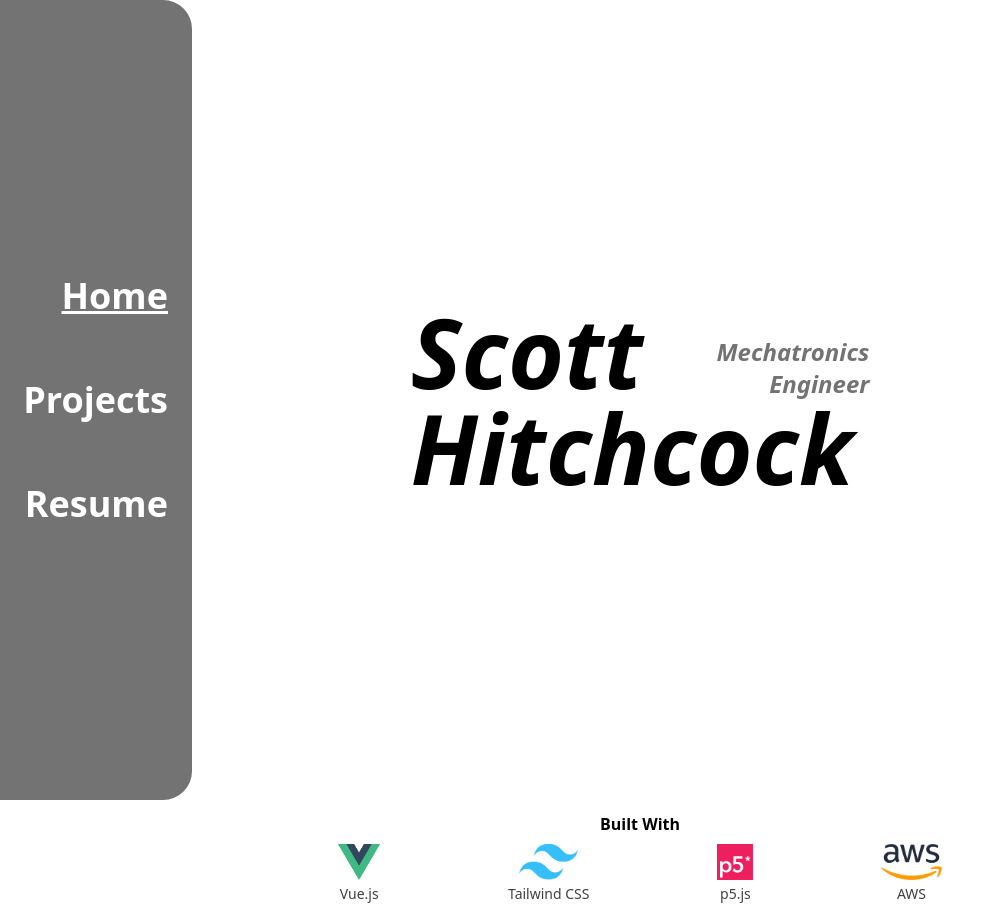
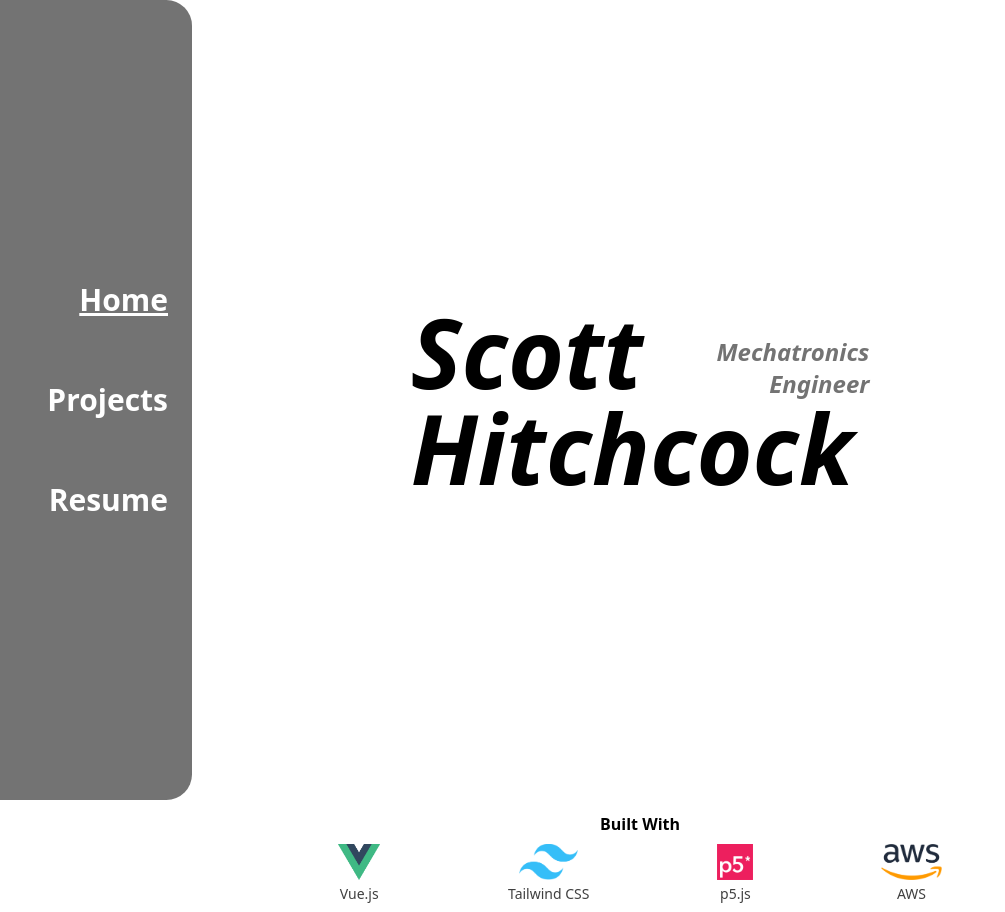
Before and after one commit to scotthitch/s-hitchcock-website, a Vue app: page / in a window 1280 px wide. Both pictures are taken after a click on the link 24 px from the left and 400 px from the top of the page. Shown: the whole page, without its empty margins (0-1005 px from the left). Built offline with nearby package versions, Linux system fonts and the light colour scheme.

Commit message:
feat: make expanded navbar less rounded

```diff
--- a/src/components/NavBar.vue
+++ b/src/components/NavBar.vue
@@ -75,7 +75,7 @@ onUnmounted(() => {
                 class="flex flex-col justify-center items-center nav-bar-background"
                 :class="
                     isNavBarExpanded
-                        ? 'h-[100svh] w-[40svw] sm:w-[30svw] md:w-[25svw] lg:w-[20svw] xl:w-[15svw] rounded-r-[1.8rem]'
+                        ? 'h-[100svh] w-[40svw] sm:w-[30svw] md:w-[25svw] lg:w-[20svw] xl:w-[15svw] rounded-r-[1.6rem]'
                         : 'h-24 w-12 rounded-r-[2.0rem]'
                 "
                 style="background-color: rgba(0, 0, 0, 0.55)"
@@ -97,7 +97,7 @@ onUnmounted(() => {
                         <div
                             v-for="(navBarRoute, index) in navBarRoutes"
                             v-bind:key="index"
-                            class="text-white hover:scale-110 opacity-100 text-2xl xs:text-3xl sm:text-4xl navbarRoute font-bold"
+                            class="text-white hover:scale-110 opacity-100 text-2xl xs:text-3xl navbarRoute font-bold"
                         >
                             <div class="flex flex-row gap-2 items-center">
                                 <router-link :to="navBarRoute.to" :id="navBarRoute.id">{{
```
